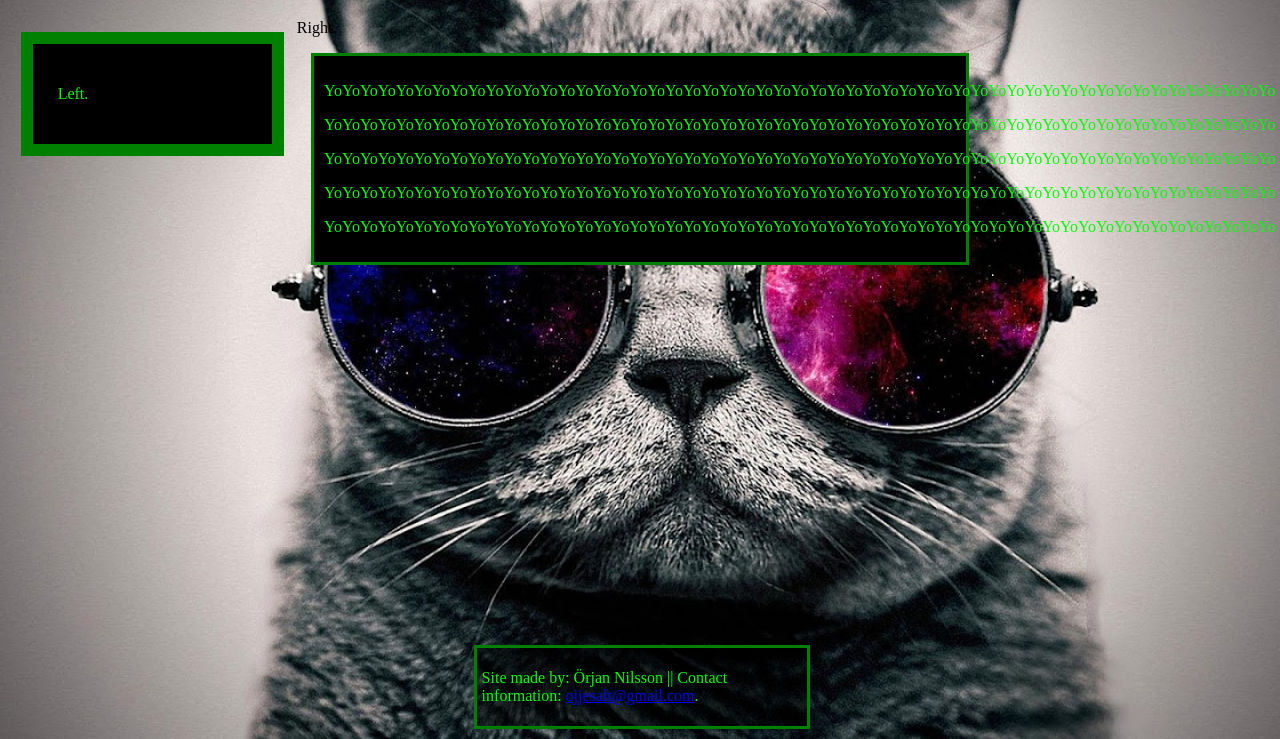
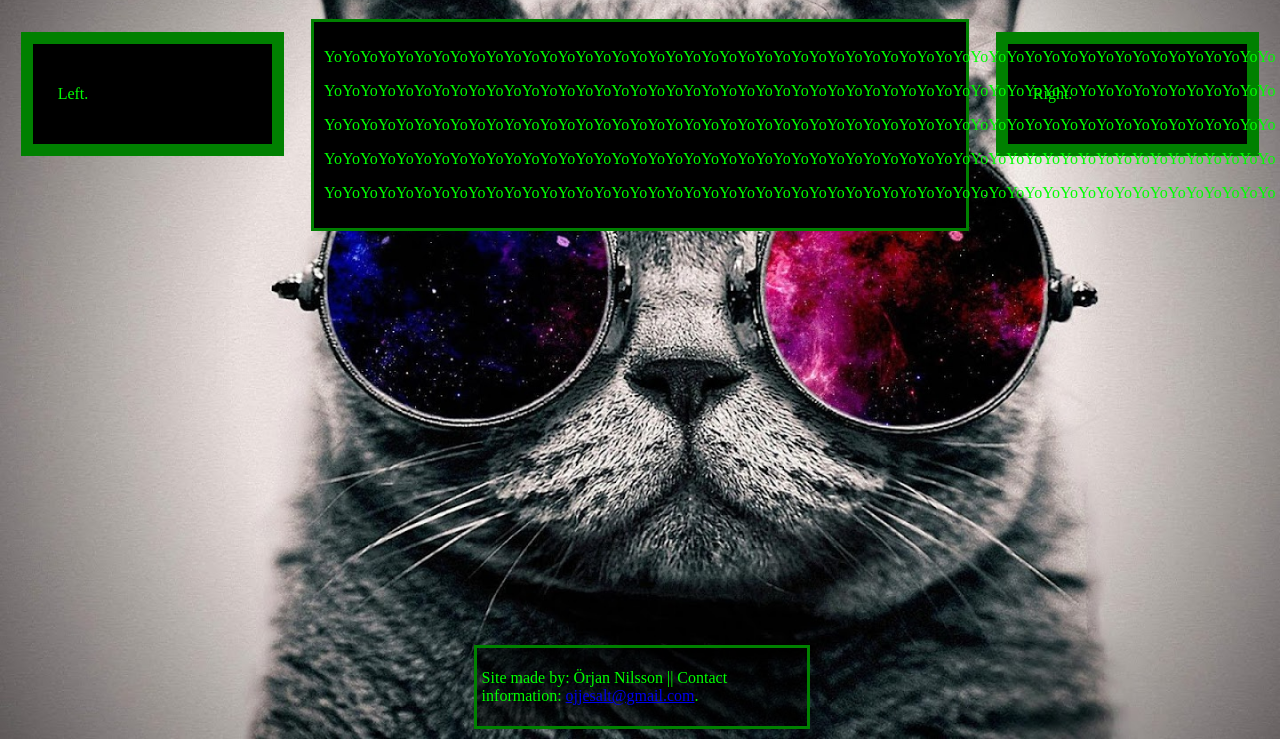
Before and after one commit to ojje/Asumhack, a plain HTML site: page index.html in a window 1280 px wide. Shown: the part 61-800 px from the top of the page. Drawn offline with Linux system fonts and the light colour scheme.

Commit message:
Update style.css

```diff
--- a/style.css
+++ b/style.css
@@ -16,7 +16,7 @@ div {
     margin: 1%;
 }
 
-right {
+div2 {
 	float:right;
 	background-color:black;
 	color:lime;
```
